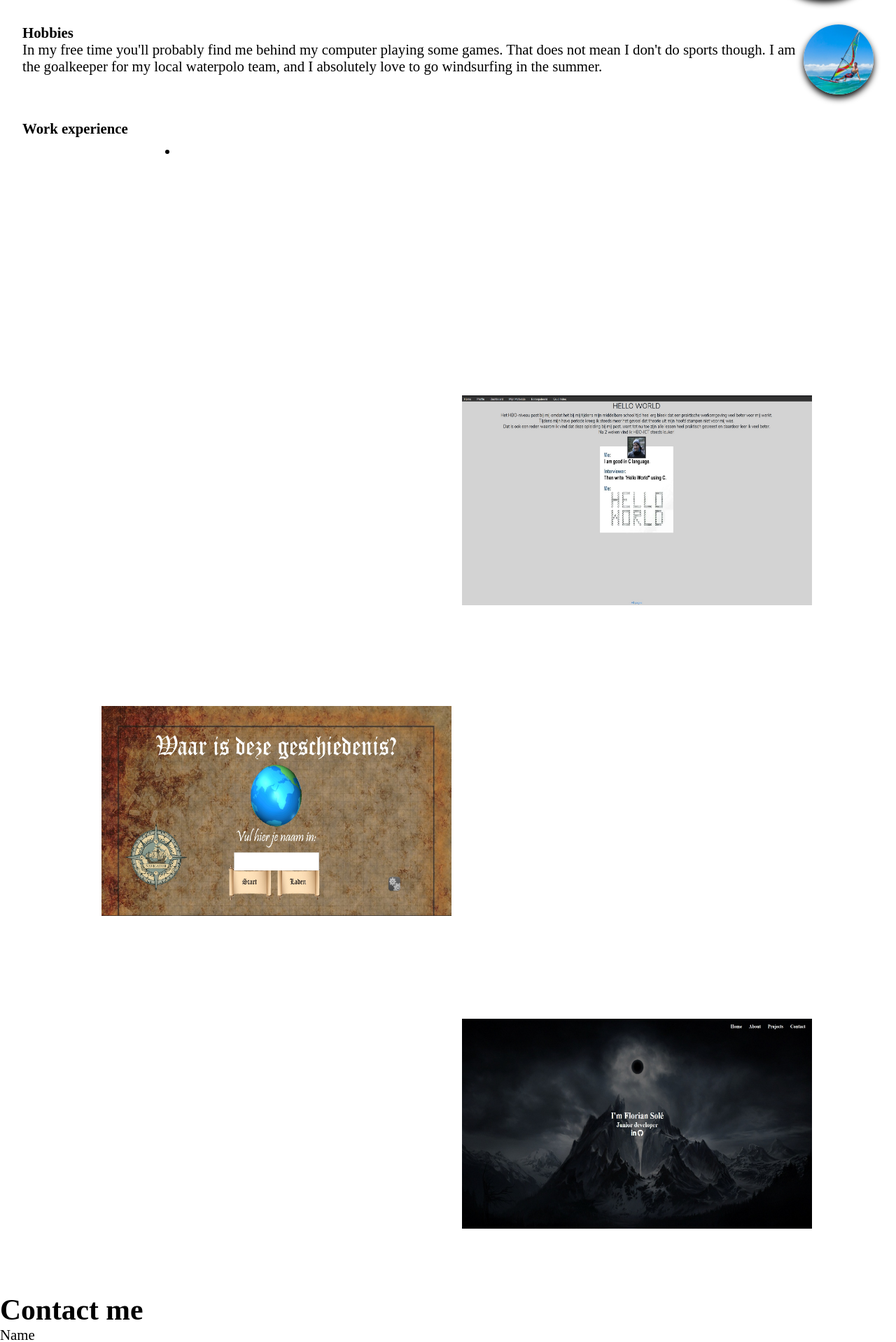
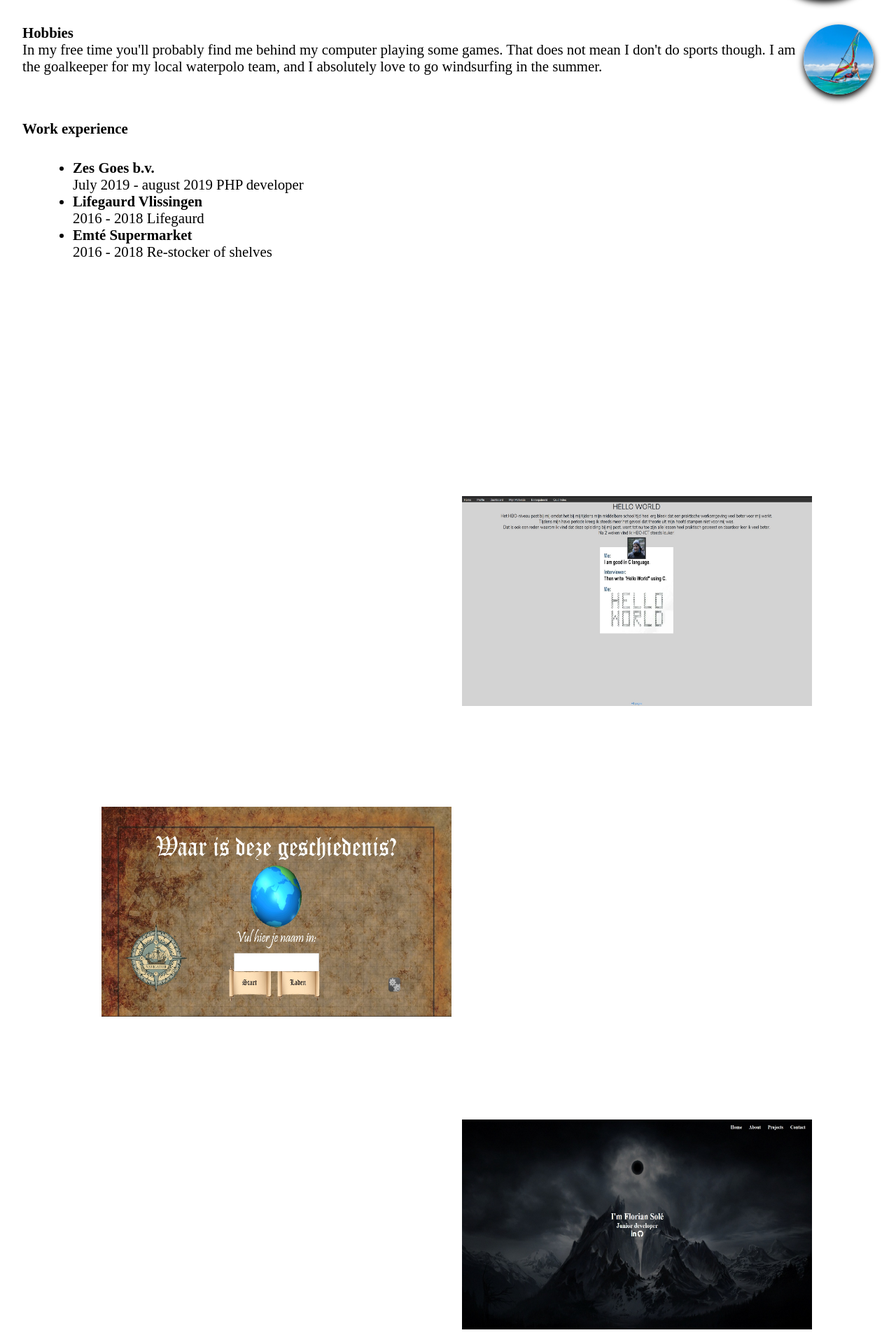
Before and after one commit to FloNumbers/Portfolio, a PHP site: page / in a window 1280 px wide. Shown: the part 1071-2989 px from the top of the page at 70% size. Run offline with PHP 8.4, Linux system fonts and the light colour scheme; some libraries are stand-ins or nearby versions.

Commit message:
added email

```diff
--- a/index.php
+++ b/index.php
@@ -65,10 +65,20 @@
                 <div class="aboutImageContainer"><img class="aboutImage" src="assets\windsurfen.jpg" width="100" height="100"></div>
             </div>
             <div class="pageList">
-                <h4>Work experience</h4>
-                <ul>
-                    <li><p></p></li>
-                </ul>
+                <div class="pageText">
+                    <h4>Work experience</h4>
+                    <ul>
+                        <li><p><strong>Zes Goes b.v.</strong></p>
+                            <p>July 2019 - august 2019 PHP developer</p>
+                        </li>
+                        <li><p><strong>Lifegaurd Vlissingen</strong></p>
+                            <p>2016 - 2018 Lifegaurd</p>
+                        </li>
+                        <li><p><strong>Emté Supermarket</strong></p>
+                            <p>2016 - 2018 Re-stocker of shelves</p>
+                        </li>
+                    </ul>
+                </div>
             </div>
         </div>
     </div>
@@ -142,7 +152,7 @@
     <div class="solid">
         <div id="Contact" class="contactPage">
             <h1>Contact me</h1>
-            <form method="post" action="<?php echo $_SERVER['PHP_SELF']; ?>">
+            <form method="post" action="email.php">
                 <p>Name</p>
                 <input type="text" name="name" placeholder="enter your name here">
                 <p class="par">Email:</p>
```
Also changed, not shown: email.php (added, +9 -0 lines).
